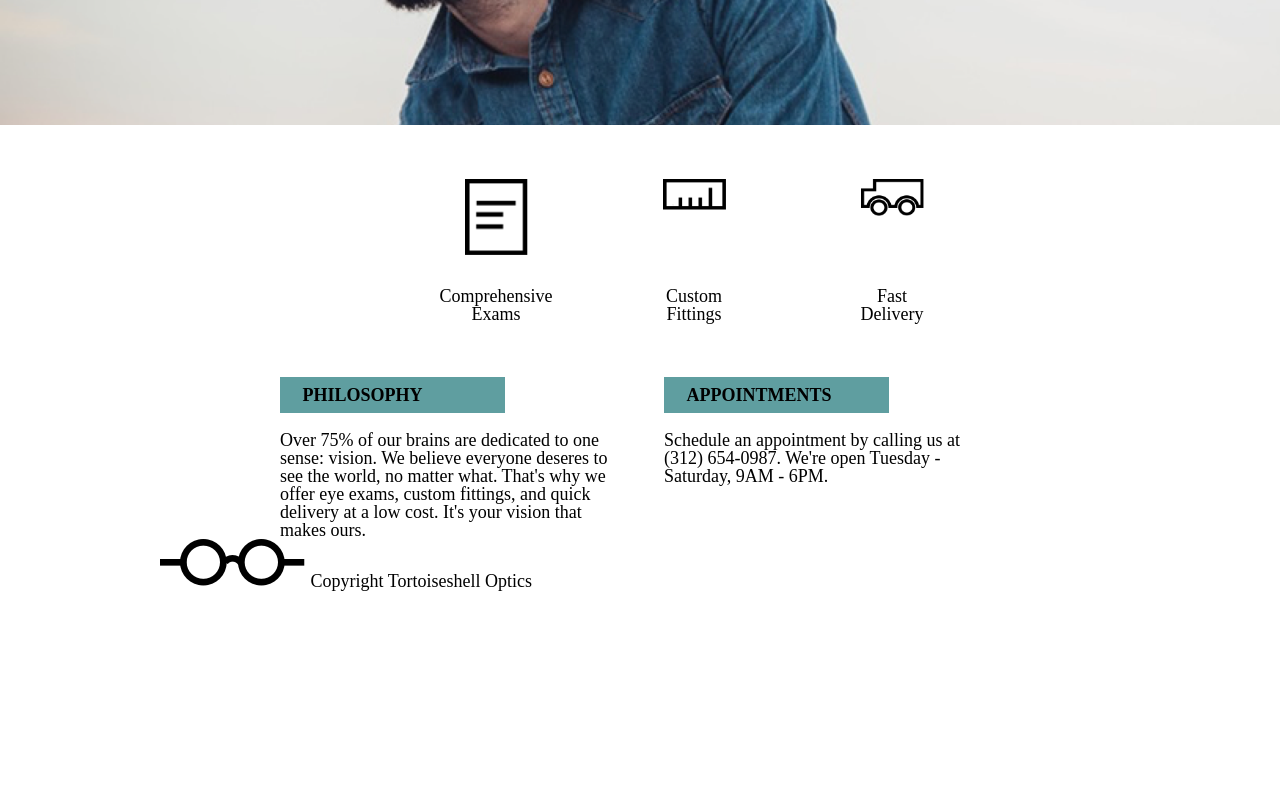
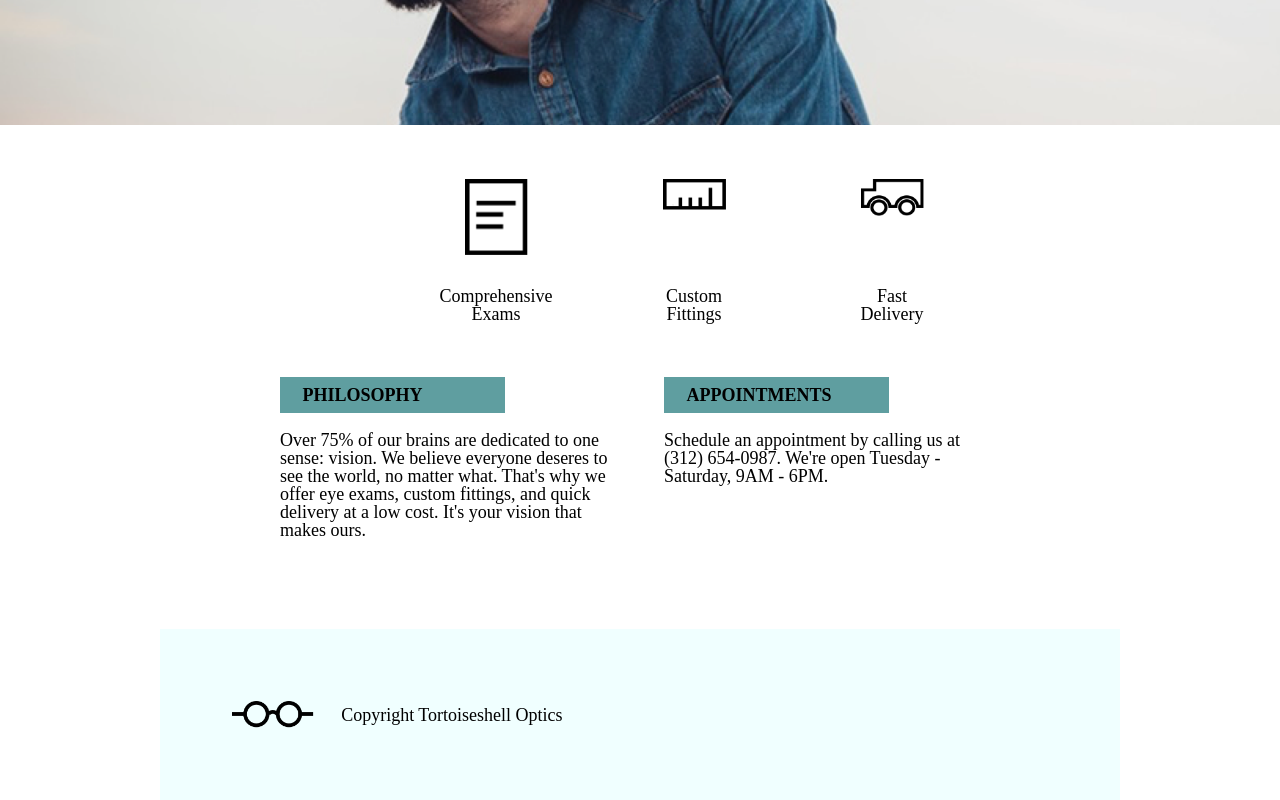
Before and after one commit to ctrim/optics, a plain HTML site: page index.html in a window 1280 px wide. Shown: the part 433-1233 px from the top of the page. Before the commit the page ends 1024 px from the top, so only its background shows below. Drawn offline with Linux system fonts and the light colour scheme.

Commit message:
Add style to footer.

```diff
--- a/resources/css/index.css
+++ b/resources/css/index.css
@@ -117,3 +117,18 @@ body {
 .appointments {
 	margin-left: 5%;
 }
+
+/*footer section*/
+
+.footer {
+	background-color: azure;
+	display: flex;
+	align-items: center;
+	padding: 4rem;
+	margin-top: 5rem;
+}
+
+.footer img {
+	height: 1.5rem;
+	margin-right: 1.5rem;
+}
```
